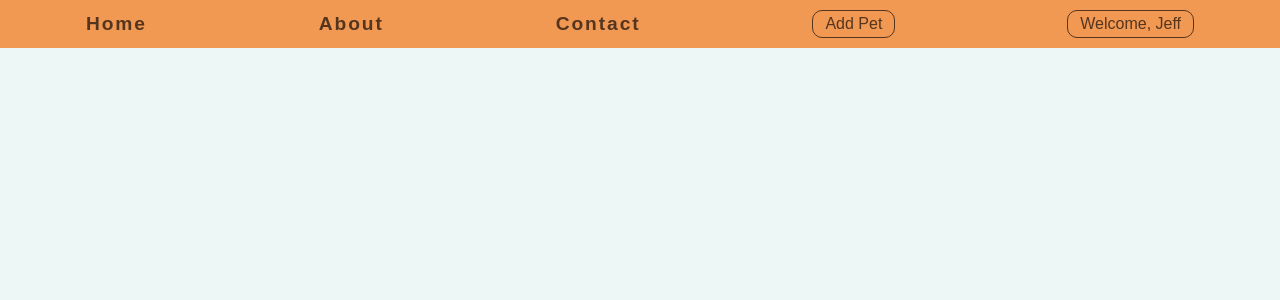
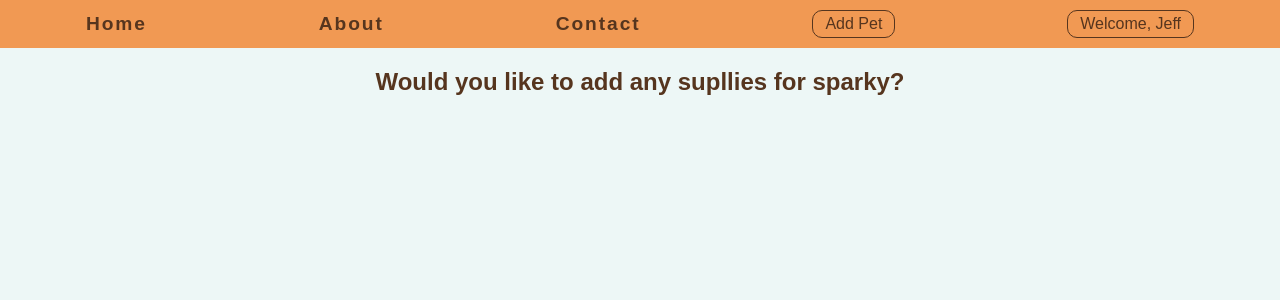
Before and after one commit to team-johnny-bravo/grace-adopter, a React app: page /supplies in a window 1280 px wide. Shown: the top 300 px of the page. Built offline with nearby package versions, Linux system fonts and the light colour scheme; a web font is replaced by a local one.

Commit message:
Add submitApplication page and Adopt pet questionaire

```diff
--- a/src/App.js
+++ b/src/App.js
@@ -12,6 +12,7 @@ import Contact from "./components/general/Contact.jsx";
 import About from "./components/general/About.jsx";
 import AdoptPet from "./components/pets/AdoptPet.jsx";
 import SubmitApplication from "./components/pets/SubmitApplication.jsx";
+import AdoptionSupplies from "./components/pets/AdoptionSupplies.jsx";
 
 
 function App() {
@@ -28,6 +29,7 @@ function App() {
           <Route path="/login" element={<Login />} />
           <Route path="/signup" element={<Signup />} />
           <Route path="/addpet" element={<AddPet />} />
+          <Route path="/supplies" element={<AdoptionSupplies />} />
           <Route path="/submitapplication" element={<SubmitApplication />} />
           <Route path="/pet/:petId" element={<SinglePet />} />
           <Route path="/user/:userId" element={<User />} />
--- a/src/components/pets/AdoptPet.jsx
+++ b/src/components/pets/AdoptPet.jsx
@@ -57,7 +57,7 @@ const AdoptPet = () => {
 		preparation: ''
         })
 
-		navigate('/submitapplication');
+		navigate('/supplies');
   }
 
   return (
--- /dev/null
+++ b/src/components/pets/AdoptionSupplies.jsx
@@ -0,0 +1,14 @@
+import React from 'react'
+
+const AdoptionSupplies = () => {
+    const pet ={
+        name:'sparky'
+    }
+  return (
+    <div className='adoptionSupplies'>
+        <h2>Would you like to add any supllies for {pet.name}?</h2>
+    </div>
+  )
+}
+
+export default AdoptionSupplies
```
